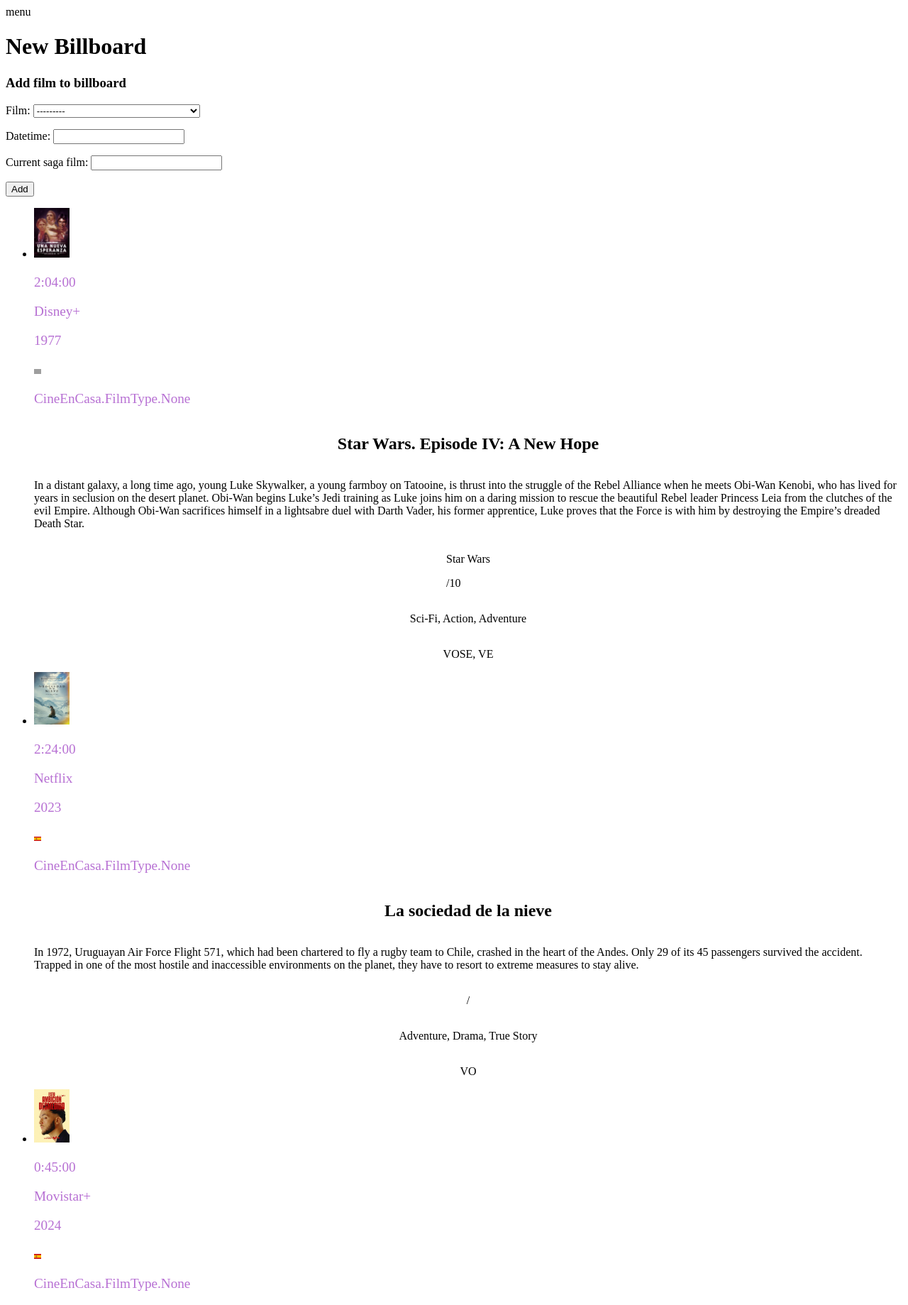
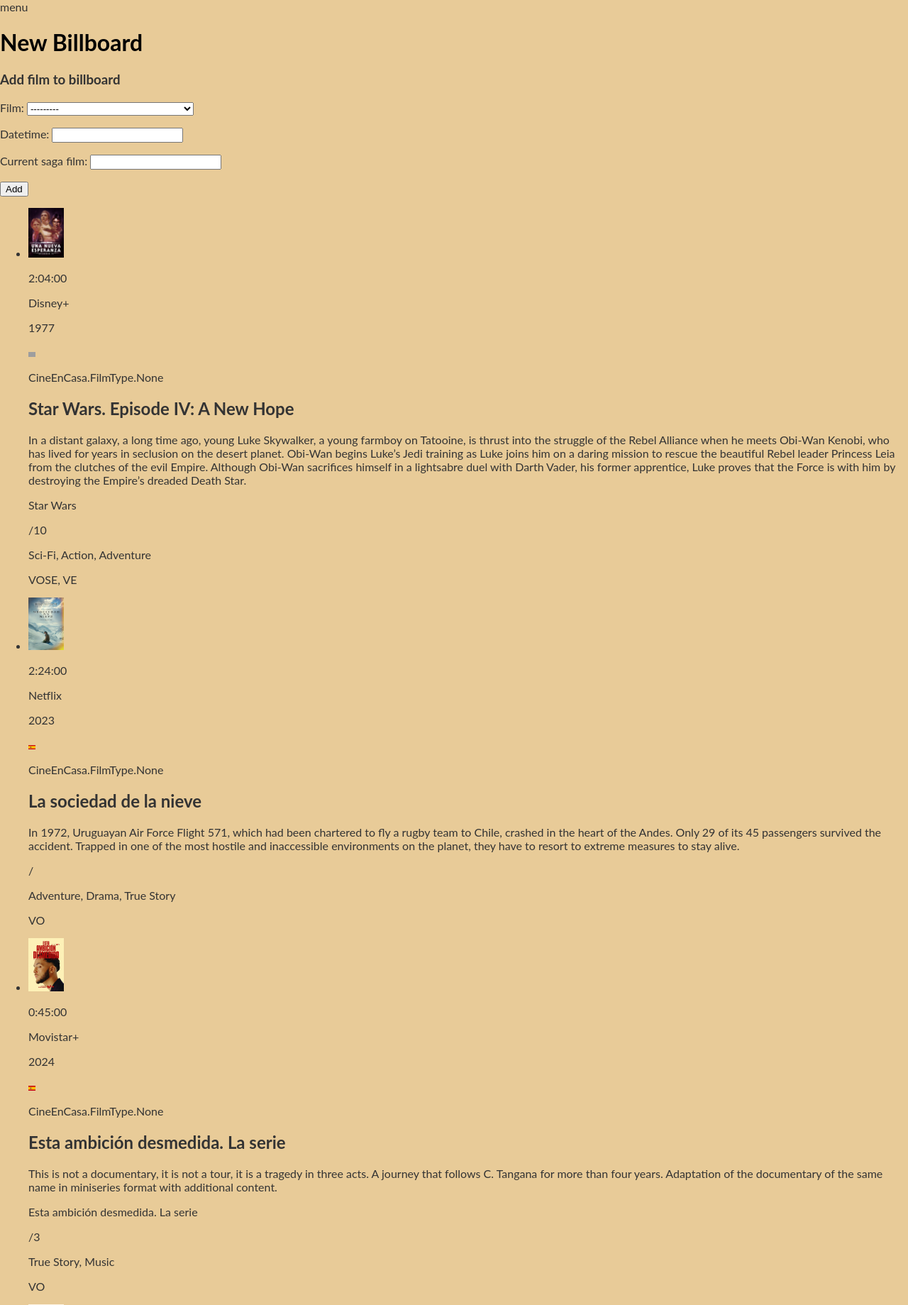
Before and after one commit to Computer-Engineering-UdL/Cine-en-Casa, a Django app: page /billboard/create/1 in a window 1280 px wide. Shown: the top 1839 px of the page at 71% size. Run offline with Django 5.2, Linux system fonts and the light colour scheme; data comes from the database, SQL or seed files in the repository; both versions use the stored data as it was after the commit.

Commit message:
feat: css files structure

```diff
--- /dev/null
+++ b/static/css/base_style.css
@@ -0,0 +1,12 @@
+body{
+    background-color: #e8cb98;
+    font-family: 'Ubuntu', 'Lato', 'Lora', 'Goudy Old Style', sans-serif;
+    color: #333;
+    margin: 0;
+    padding: 0;
+}
+h1{
+    font-size: 2em;
+    font-weight: bold;
+    color: #000;
+}
--- a/static/style.css
+++ /dev/null
@@ -1,73 +0,0 @@
-/*.dateAndInfo{
-    background-color: navajowhite;
-}*/
-
-.billboard-date {
-    font-size: 1.5em;
-    font-weight: bold;
-    color: #da923c;
-    border: 2px solid #333;
-}
-
-.brief-info {
-    font-size: 1.2em;
-    color: #b770d3;
-}
-
-/*
-.poster img {
-    width: 400px;
-}
-
-.details-grid {
-    display: grid;
-    grid-template-columns: auto 2fr;
-    grid-column-gap: 20px;
-    align-items: center;
-}
-
-
-
-.resume {
-    margin-top: 20px;
-}
-
-@media (max-width: 768px) {
-    .details-grid {
-        grid-template-columns: 1fr;
-    }
-    .poster img {
-        width: 100%;
-    }
-}
- */
-
-.film-details {
-    display: flex;
-    flex-direction: column;
-    align-items: center;
-}
-
-.details-grid {
-    display: grid;
-    grid-template-columns: auto 1fr;
-    grid-column-gap: 20px;
-    align-items: center;
-}
-
-.poster img {
-    width: 400px; /* Ajusta el tamaño de la imagen según tus necesidades */
-}
-
-.details {
-    margin-top: 20px;
-}
-
-@media (max-width: 768px) {
-    .details-grid {
-        grid-template-columns: 1fr;
-    }
-    .poster img {
-        width: 100%; /* Para que la imagen ocupe todo el ancho en pantallas pequeñas */
-    }
-}
--- a/templates/add_film.html
+++ b/templates/add_film.html
@@ -1,4 +1,9 @@
 {% extends "base.html" %}
+
+{% block extra-tags %}
+    {% load static %}
+        <link rel="stylesheet" type="text/css" href="{% static 'css/add_film.css' %}" />
+{% endblock extra-tags %}
 
 {% block content %}
     <h1>New Film</h1>
--- a/templates/base.html
+++ b/templates/base.html
@@ -2,7 +2,7 @@
 <html lang="en">
 <head> <!-- Required meta tags (the head element won't render) -->
     {% load static %}
-        <link rel="stylesheet" type="text/css" href="{% static 'style.css' %}" />
+        <link rel="stylesheet" type="text/css" href="{% static 'css/base_style.css' %}" />
 
     <meta charset="UTF-8"> <!-- codification (do avoid problems with special characters) -->
     <meta name="viewport" content="width=device-width, initial-scale=1.0"> <!-- responsive design -->
--- a/templates/create_current_billboard.html
+++ b/templates/create_current_billboard.html
@@ -1,7 +1,7 @@
 {% extends "base.html" %}
 
 {% load static %}
-    <link rel="stylesheet" type="text/css" href="{% static 'style.css' %}" />
+    <link rel="stylesheet" type="text/css" href="{% static 'css/create_billboard.css' %}" />
 
 {% block title %}
     Create New Billboard
@@ -14,7 +14,7 @@
     <form method="post">
         {% csrf_token %}
         {{ form.as_p }}
-        <button type="submit">Add</button>
+        <button class="add-button" type="submit">Add</button>
     </form>
 
     <!-- <button type="button" onclick="location.href='{% url 'list_films' %}'">Add Registered Film</button> -->
--- a/templates/film_detail.html
+++ b/templates/film_detail.html
@@ -3,6 +3,9 @@
 {% block title %}
     {{ film.title }}
 {% endblock title %}
+
+{% load static %}
+    link rel="stylesheet" type="text/css" href="{% static 'css/film_detail.css' %}"
 
 {% block content %}
     <div class="film-details">
--- a/templates/home.html
+++ b/templates/home.html
@@ -1,5 +1,9 @@
 {% extends "base.html" %}
-{% load static %}
+
+{% block extra-tags %}
+    {% load static %}
+        <link rel="stylesheet" type="text/css" href="{% static 'css/home.css' %}" />
+{% endblock extra-tags %}
 
 {% block title %}
     Cine en Casa
--- a/templates/list_films.html
+++ b/templates/list_films.html
@@ -1,4 +1,9 @@
 {% extends "base.html" %}
+
+{% block extra-tags %}
+    {% load static %}
+        <link rel="stylesheet" type="text/css" href="{% static 'css/list_films.css' %}" />
+{% endblock extra-tags %}
 
 {% block title %}
     Create New Billboard
```
Also changed, not shown: static/css/create_billboard.css (added, +12 -0 lines), static/css/film_detail.css (added, +29 -0 lines), templates/create_new_billboard.html (+5 -5 lines), db.sqlite3, static/css/add_film.css (added), static/css/home.css (added), static/css/list_films.css (added).
